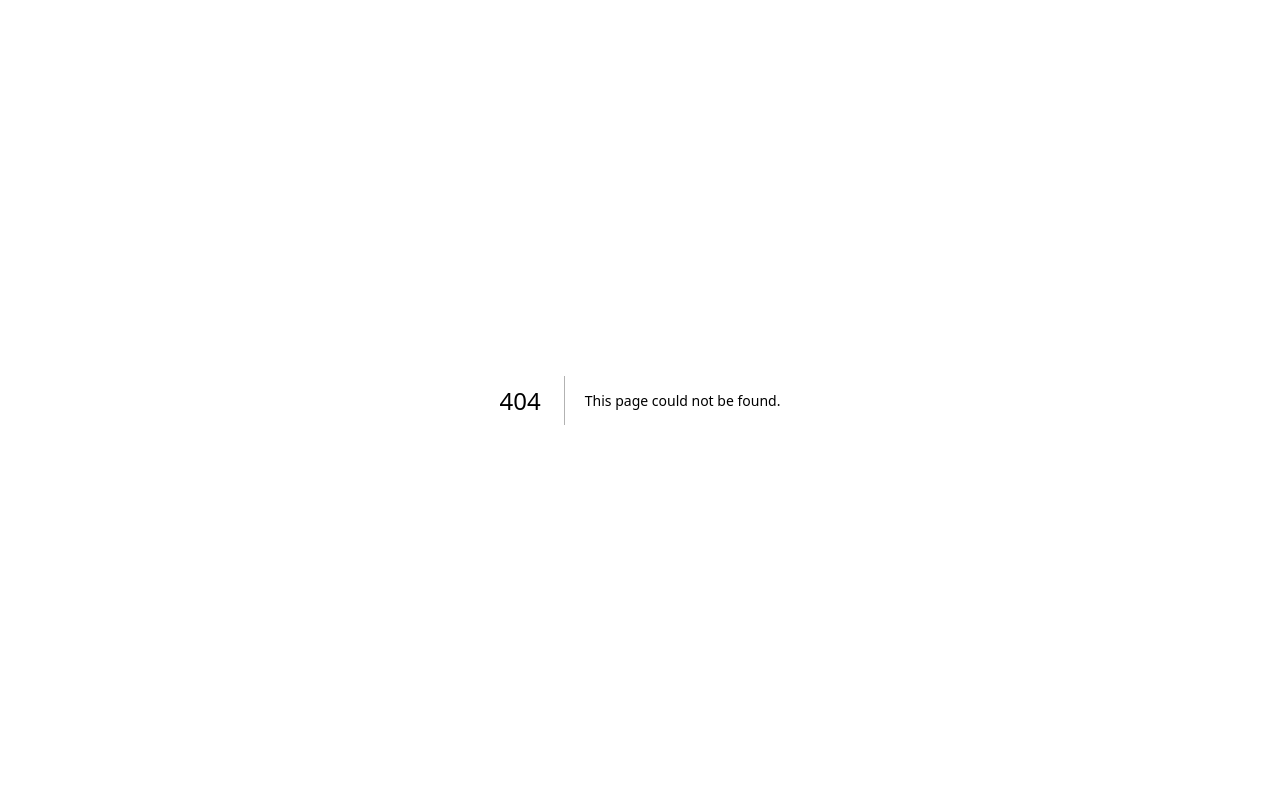
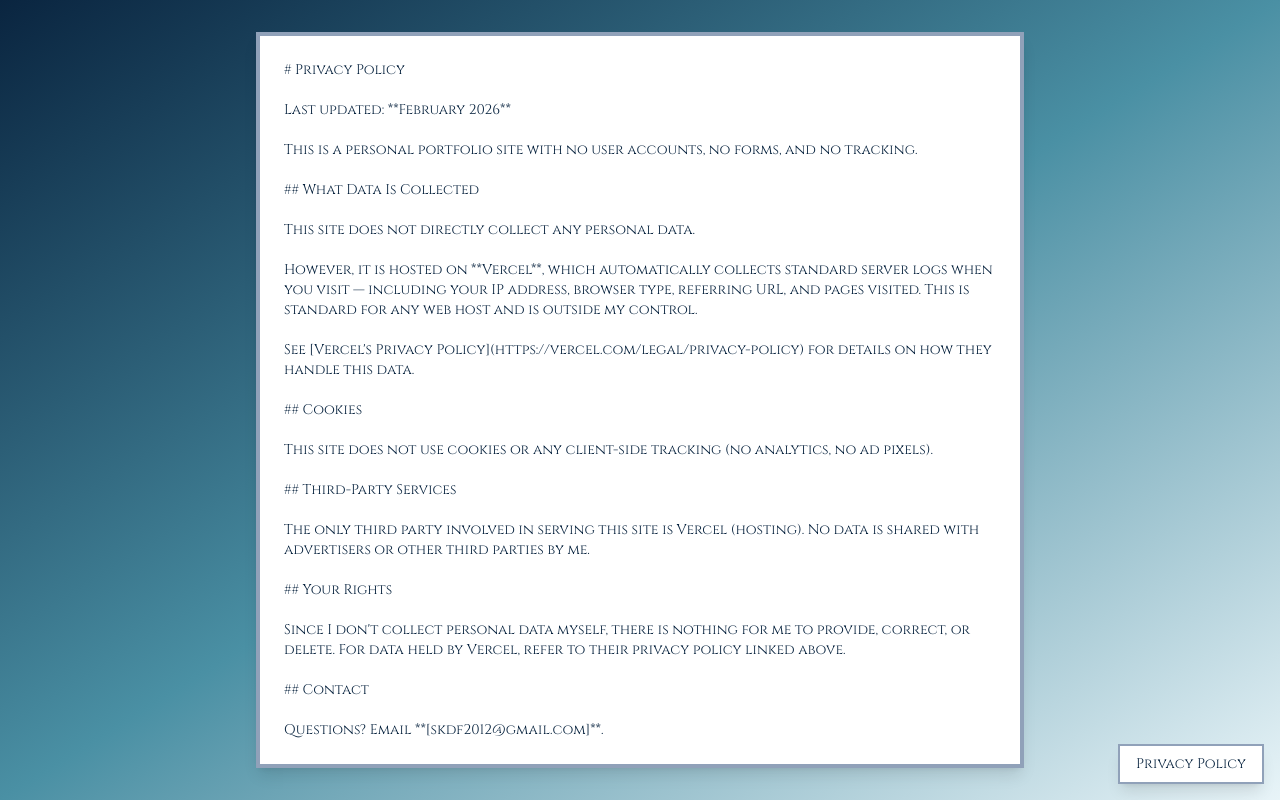
Before and after one commit to sfroning88/house-of-froning, a Next.js app: page /privacy in a window 1280 px wide. Before the commit this address had no page. Built offline with nearby package versions, Linux system fonts and the light colour scheme.

Commit message:
privacy policy, SECURITY.md, and React Doctor github action

```diff
--- /dev/null
+++ b/app/api/privacy/route.ts
@@ -0,0 +1,17 @@
+import { readFile } from "fs/promises";
+import { join } from "path";
+import { NextResponse } from "next/server";
+
+export async function GET() {
+  try {
+    const filePath = join(process.cwd(), "app/privacy/PRIVACY.md");
+    const content = await readFile(filePath, "utf-8");
+    return NextResponse.json({ content });
+  } catch (error) {
+    console.error("Failed to read privacy policy:", error);
+    return NextResponse.json(
+      { error: "Failed to read privacy policy -- check developer logs." },
+      { status: 500 },
+    );
+  }
+}
--- a/app/layout.tsx
+++ b/app/layout.tsx
@@ -1,6 +1,7 @@
 import type { Metadata } from "next";
 import { Cinzel, Geist, Geist_Mono } from "next/font/google";
 import { MAP_AVATAR_BLINK_TIME } from "@/lib/constants";
+import { PrivacyNotice } from "@/app/privacy/(components)/privacyNotice";
 import "./globals.css";
 
 const cinzel = Cinzel({
@@ -46,6 +47,7 @@ export default function RootLayout({
         }
       >
         {children}
+        <PrivacyNotice />
       </body>
     </html>
   );
--- /dev/null
+++ b/app/privacy/(components)/privacyNotice.tsx
@@ -0,0 +1,52 @@
+"use client";
+
+import { useState, useEffect } from "react";
+import { createPortal } from "react-dom";
+
+export function PrivacyNotice() {
+  const [isOpen, setIsOpen] = useState(false);
+  const [content, setContent] = useState<string>("");
+  useEffect(() => {
+    if (isOpen && !content) {
+      fetch("/api/privacy")
+        .then((res) => res.json())
+        .then((data) => setContent(data.content || ""))
+        .catch(() => setContent("Privacy Policy"));
+    }
+  }, [isOpen, content]);
+  const modalContent = isOpen ? (
+    <>
+      <div
+        className="fixed inset-0 bg-black/50 z-40"
+        onClick={() => setIsOpen(false)}
+      />
+      <div className="fixed left-1/2 top-1/2 -translate-x-1/2 -translate-y-1/2 bg-white border-4 border-slate-400 p-6 shadow-lg z-50 flex flex-col gap-4 overflow-auto transition-all duration-300 max-w-2xl max-h-[80vh] w-[90vw]">
+        <div className="flex items-center justify-between">
+          <h2 className="text-xl font-semibold">Privacy Policy</h2>
+          <button
+            onClick={() => setIsOpen(false)}
+            className="text-slate-600 hover:text-slate-800 text-2xl leading-none"
+          >
+            ×
+          </button>
+        </div>
+        <div className="text-sm whitespace-pre-wrap overflow-auto flex-1">
+          {content || "Loading..."}
+        </div>
+      </div>
+    </>
+  ) : null;
+  return (
+    <>
+      <button
+        onClick={() => setIsOpen(true)}
+        className="fixed bottom-4 right-4 bg-white border-2 border-slate-400 px-4 py-2 text-sm shadow-lg hover:bg-slate-50 z-30"
+      >
+        Privacy Policy
+      </button>
+      {typeof window !== "undefined" && modalContent
+        ? createPortal(modalContent, document.body)
+        : modalContent}
+    </>
+  );
+}
--- /dev/null
+++ b/app/privacy/PRIVACY.md
@@ -0,0 +1,29 @@
+# Privacy Policy
+
+Last updated: **February 2026**
+
+This is a personal portfolio site with no user accounts, no forms, and no tracking.
+
+## What Data Is Collected
+
+This site does not directly collect any personal data.
+
+However, it is hosted on **Vercel**, which automatically collects standard server logs when you visit — including your IP address, browser type, referring URL, and pages visited. This is standard for any web host and is outside my control.
+
+See [Vercel's Privacy Policy](https://vercel.com/legal/privacy-policy) for details on how they handle this data.
+
+## Cookies
+
+This site does not use cookies or any client-side tracking (no analytics, no ad pixels).
+
+## Third-Party Services
+
+The only third party involved in serving this site is Vercel (hosting). No data is shared with advertisers or other third parties by me.
+
+## Your Rights
+
+Since I don't collect personal data myself, there is nothing for me to provide, correct, or delete. For data held by Vercel, refer to their privacy policy linked above.
+
+## Contact
+
+Questions? Email **[skdf2012@gmail.com]**.
--- /dev/null
+++ b/app/privacy/page.tsx
@@ -0,0 +1,16 @@
+import { readFile } from "fs/promises";
+import { join } from "path";
+
+export default async function PrivacyPage() {
+  const filePath = join(process.cwd(), "app/privacy/PRIVACY.md");
+  const content = await readFile(filePath, "utf-8");
+  return (
+    <div className="flex min-h-screen items-center justify-center bg-gradient-to-br from-iceberg-deep via-iceberg-medium to-iceberg-light font-sans safe-area-inset">
+      <main className="flex min-h-screen w-full flex-col items-center justify-center px-4 py-4">
+        <div className="max-w-3xl w-full bg-white border-4 border-slate-400 p-6 shadow-lg">
+          <div className="whitespace-pre-wrap text-sm">{content}</div>
+        </div>
+      </main>
+    </div>
+  );
+}
```
Also changed, not shown: package.json (+7 -0 lines).
